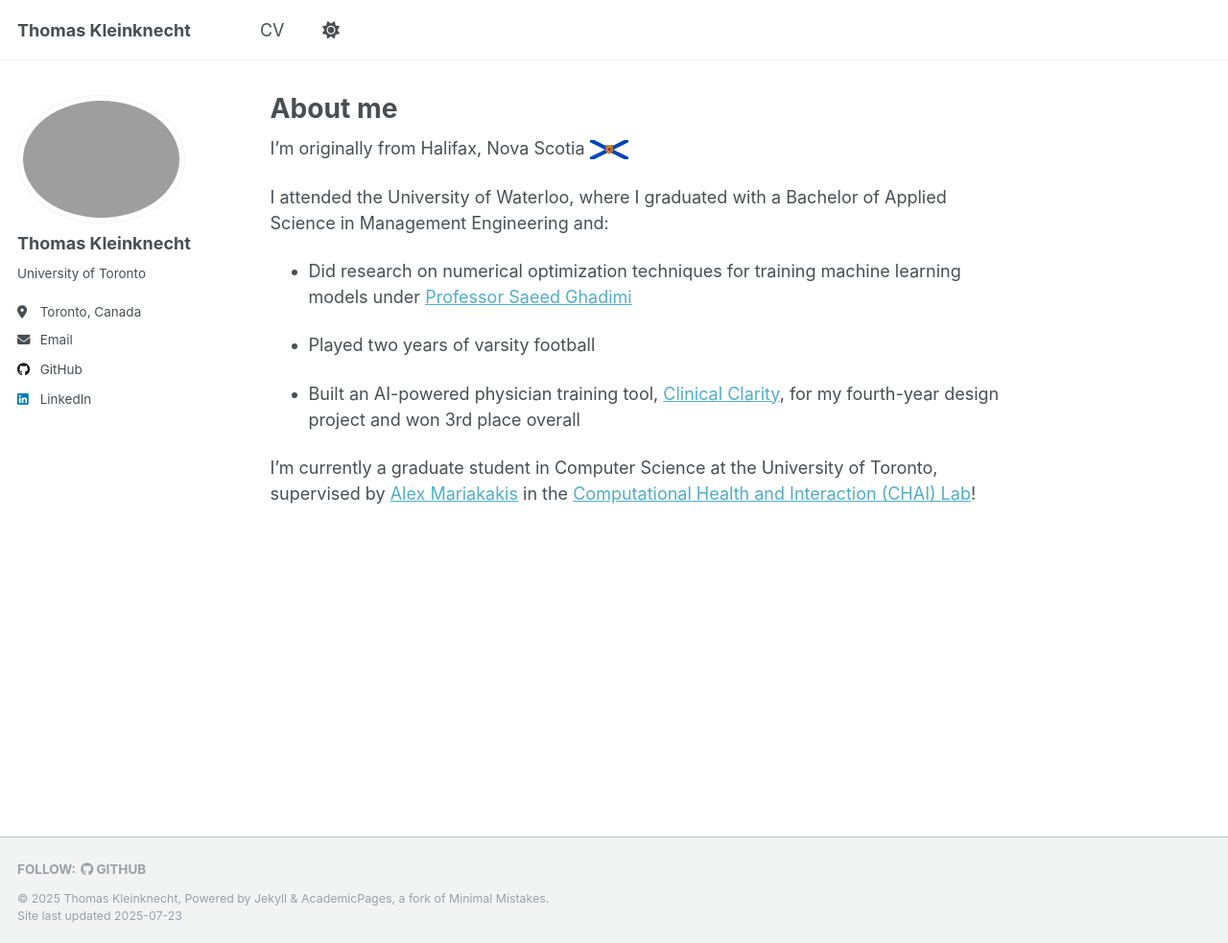
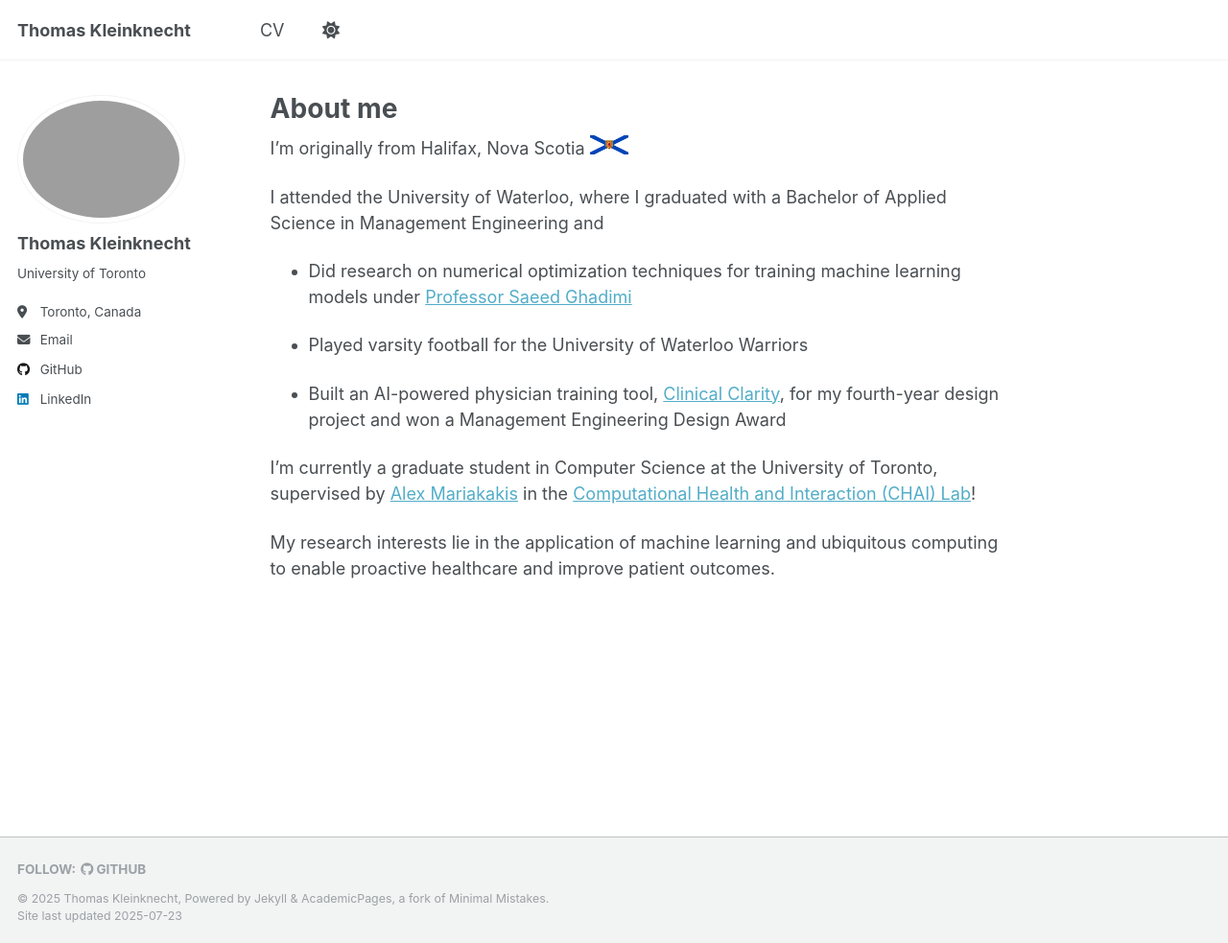
Before and after one commit to thomask902/thomask902.github.io, a Jekyll site: the page built from _pages/about.md, in a window 1280 px wide and 983 px high. Shown: the whole window at 96% size. Built offline with Jekyll 4.4.1, drawn with Linux system fonts in a browser that asks for light colours; a script that is not in the unit is left out.

```diff
--- a/_pages/about.md
+++ b/_pages/about.md
@@ -7,14 +7,16 @@ redirect_from:
   - /about.html
 ---
 
-I'm originally from Halifax, Nova Scotia <img src="/images/ns.png" alt="Nova Scotia Flag" width="40" height="40" style="vertical-align: middle;">
+I'm originally from Halifax, Nova Scotia <img src="/images/ns.png" alt="Nova Scotia Flag" width="40" height="40" style="vertical-align: baseline;">
 
-I attended the University of Waterloo, where I graduated with a Bachelor of Applied Science in Management Engineering and:
+I attended the University of Waterloo, where I graduated with a Bachelor of Applied Science in Management Engineering and
 
 - Did research on numerical optimization techniques for training machine learning models under [Professor Saeed Ghadimi](https://uwaterloo.ca/management-science-engineering/profile/s2ghadim "Professor Saeed Ghadimi")
 
-- Played two years of varsity football
+- Played varsity football for the University of Waterloo Warriors
 
-- Built an AI-powered physician training tool, [Clinical Clarity](https://github.com/thomask902/Clinical-Clarity "GitHub: Clinical Clarity"), for my fourth-year design project and won 3rd place overall
+- Built an AI-powered physician training tool, [Clinical Clarity](https://github.com/thomask902/Clinical-Clarity "GitHub: Clinical Clarity"), for my fourth-year design project and won a Management Engineering Design Award
 
 I'm currently a graduate student in Computer Science at the University of Toronto, supervised by [Alex Mariakakis](https://mariakakis.github.io/) in the [Computational Health and Interaction (CHAI) Lab](https://chai.cs.toronto.edu/)!
+
+My research interests lie in the application of machine learning and ubiquitous computing to enable proactive healthcare and improve patient outcomes.
```
Also changed, not shown: _pages/cv.md (+1 -1 lines).
